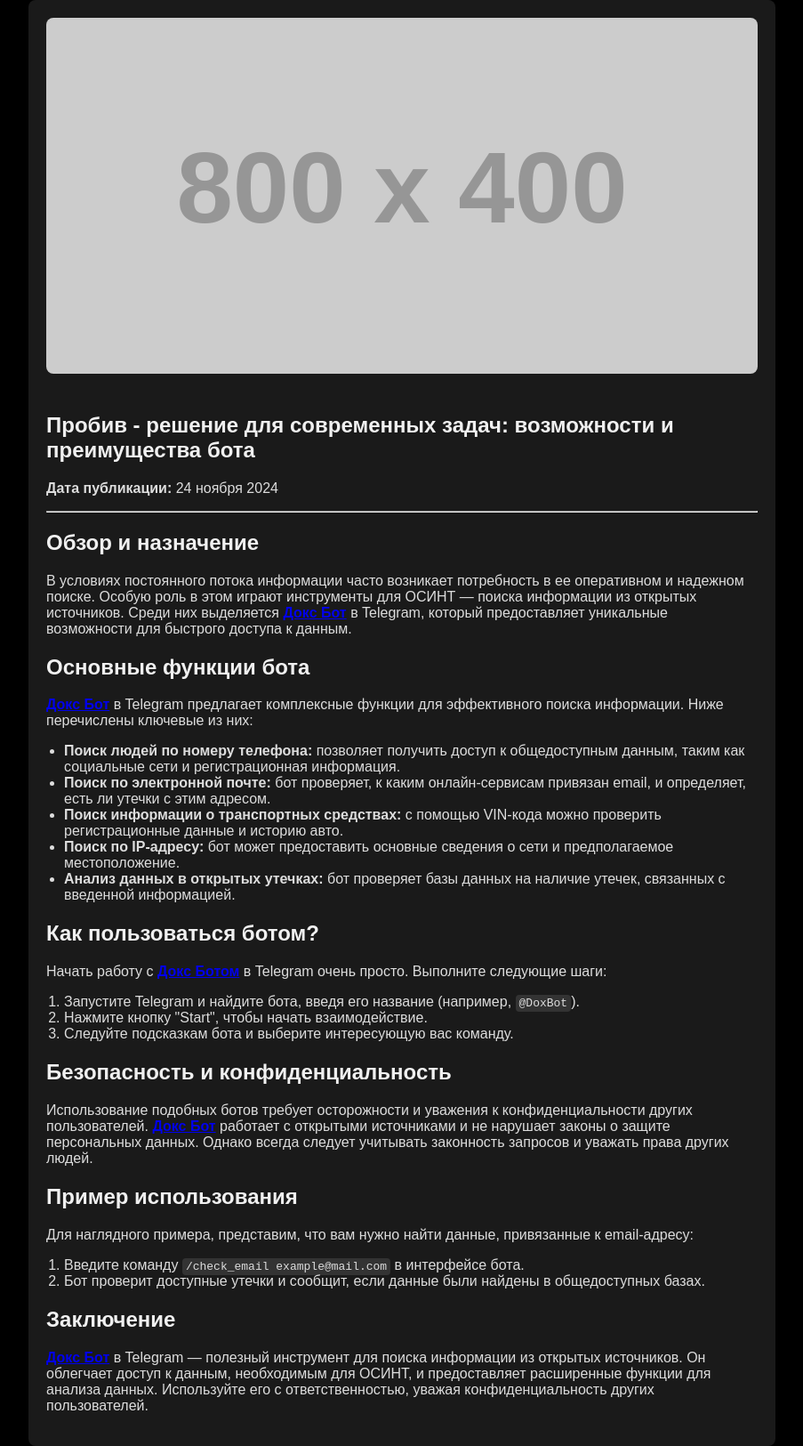
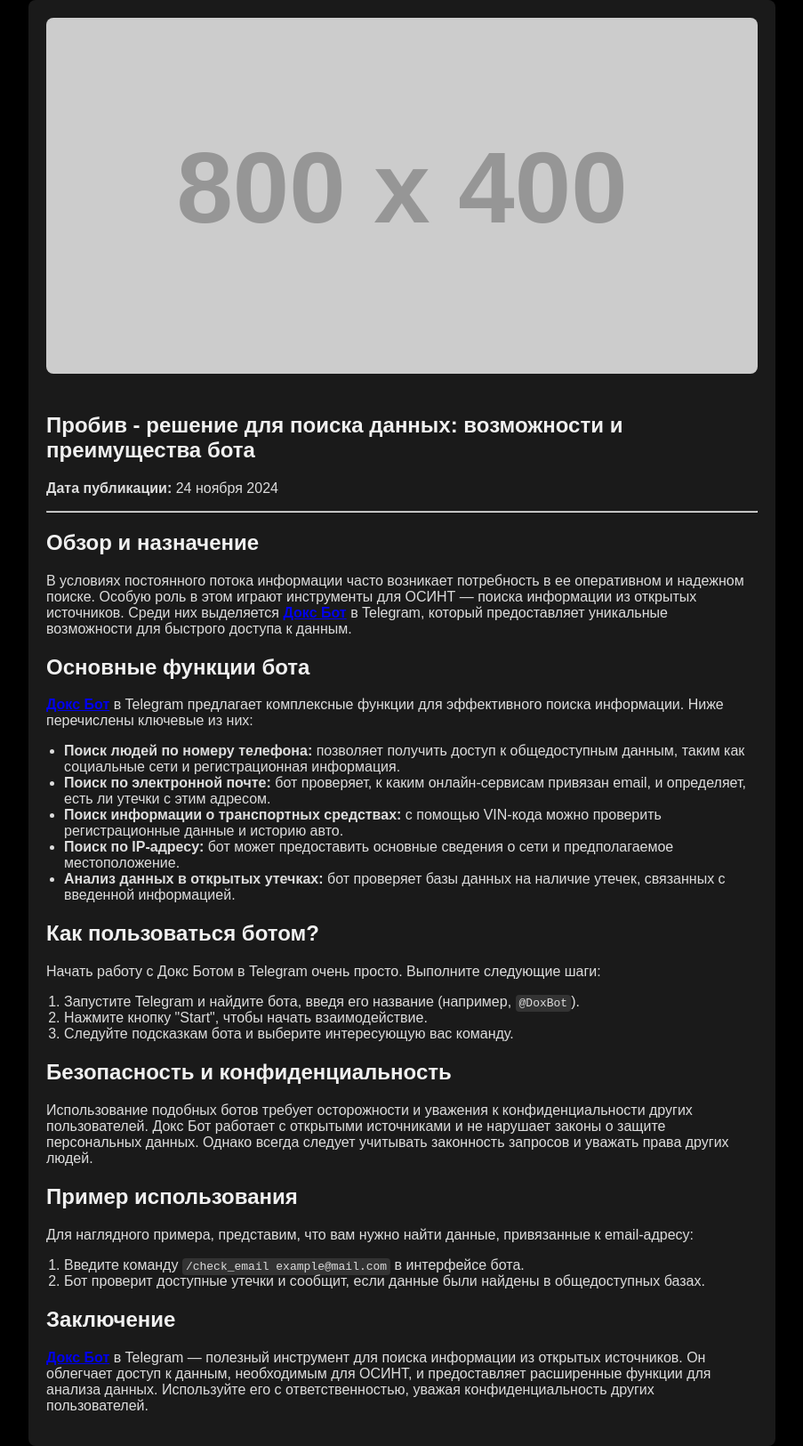
Before and after one commit to doxingbot/doxingbot.github.io, a Jekyll site: the page doksbot.html, which Jekyll copies as it is, in a window 1280 px wide. Shown: the whole page at 89% size, without its empty margins (188-1091 px from the left). Built offline with Jekyll 4.4.1, drawn with Linux system fonts in a browser that asks for light colours.

Commit message:
Update doksbot.html

```diff
--- a/doksbot.html
+++ b/doksbot.html
@@ -55,7 +55,7 @@
     <article>
         <img src="https://via.placeholder.com/800x400.png" alt="Докс Бот" />
         <header>
-            <h1>Пробив - решение для современных задач: возможности и преимущества бота</h1>
+            <h1>Пробив - решение для поиска данных: возможности и преимущества бота</h1>
             <p><strong>Дата публикации:</strong> 24 ноября 2024</p>
             <hr>
         </header>
@@ -63,14 +63,14 @@
         <section>
             <h2>Обзор и назначение</h2>
             <p>
-                В условиях постоянного потока информации часто возникает потребность в ее оперативном и надежном поиске. Особую роль в этом играют инструменты для ОСИНТ — поиска информации из открытых источников. Среди них выделяется <a href="https://t.me/DoxBot" target="_blank"><strong>Докс Бот</strong></a> в Telegram, который предоставляет уникальные возможности для быстрого доступа к данным.
+                В условиях постоянного потока информации часто возникает потребность в ее оперативном и надежном поиске. Особую роль в этом играют инструменты для ОСИНТ — поиска информации из открытых источников. Среди них выделяется <a href="https://doxbinbot.xyz/" target="_blank"><strong>Докс Бот</strong></a> в Telegram, который предоставляет уникальные возможности для быстрого доступа к данным.
             </p>
         </section>
 
         <section>
             <h2>Основные функции бота</h2>
             <p>
-                <a href="https://t.me/DoxBot" target="_blank"><strong>Докс Бот</strong></a> в Telegram предлагает комплексные функции для эффективного поиска информации. Ниже перечислены ключевые из них:
+                <a href="https://doxbinbot.xyz" target="_blank"><strong>Докс Бот</strong></a> в Telegram предлагает комплексные функции для эффективного поиска информации. Ниже перечислены ключевые из них:
             </p>
             <ul>
                 <li><strong>Поиск людей по номеру телефона:</strong> позволяет получить доступ к общедоступным данным, таким как социальные сети и регистрационная информация.</li>
@@ -83,7 +83,7 @@
 
         <section>
             <h2>Как пользоваться ботом?</h2>
-            <p>Начать работу с <a href="https://t.me/DoxBot" target="_blank"><strong>Докс Ботом</strong></a> в Telegram очень просто. Выполните следующие шаги:</p>
+            <p>Начать работу с Докс Ботом в Telegram очень просто. Выполните следующие шаги:</p>
             <ol>
                 <li>Запустите Telegram и найдите бота, введя его название (например, <code>@DoxBot</code>).</li>
                 <li>Нажмите кнопку "Start", чтобы начать взаимодействие.</li>
@@ -94,7 +94,7 @@
         <section>
             <h2>Безопасность и конфиденциальность</h2>
             <p>
-                Использование подобных ботов требует осторожности и уважения к конфиденциальности других пользователей. <a href="https://t.me/DoxBot" target="_blank"><strong>Докс Бот</strong></a> работает с открытыми источниками и не нарушает законы о защите персональных данных. Однако всегда следует учитывать законность запросов и уважать права других людей.
+                Использование подобных ботов требует осторожности и уважения к конфиденциальности других пользователей. Докс Бот работает с открытыми источниками и не нарушает законы о защите персональных данных. Однако всегда следует учитывать законность запросов и уважать права других людей.
             </p>
         </section>
 
@@ -110,7 +110,7 @@
         <section>
             <h2>Заключение</h2>
             <p>
-                <a href="https://t.me/DoxBot" target="_blank"><strong>Докс Бот</strong></a> в Telegram — полезный инструмент для поиска информации из открытых источников. Он облегчает доступ к данным, необходимым для ОСИНТ, и предоставляет расширенные функции для анализа данных. Используйте его с ответственностью, уважая конфиденциальность других пользователей.
+                <a href="https://doxbinbot.xyz/" target="_blank"><strong>Докс Бот</strong></a> в Telegram — полезный инструмент для поиска информации из открытых источников. Он облегчает доступ к данным, необходимым для ОСИНТ, и предоставляет расширенные функции для анализа данных. Используйте его с ответственностью, уважая конфиденциальность других пользователей.
             </p>
         </section>
     </article>
```
